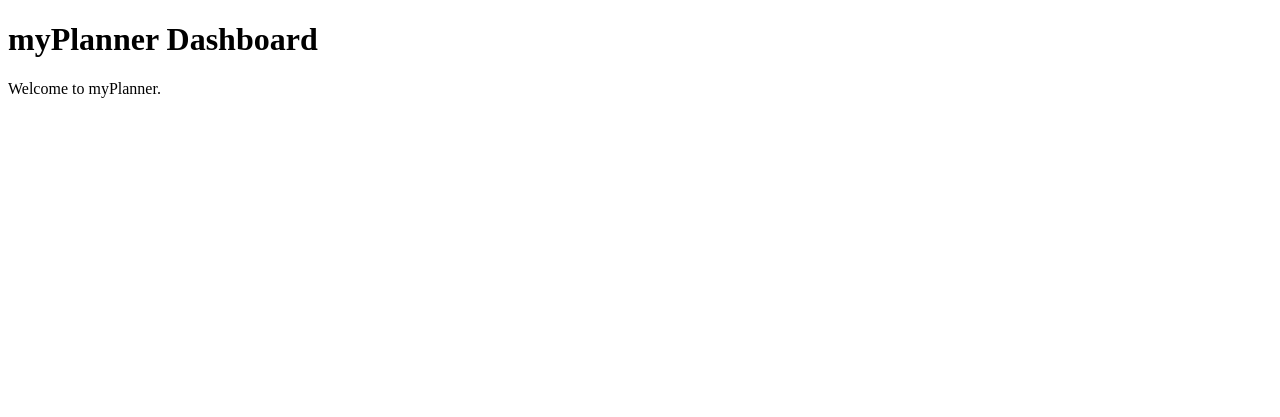
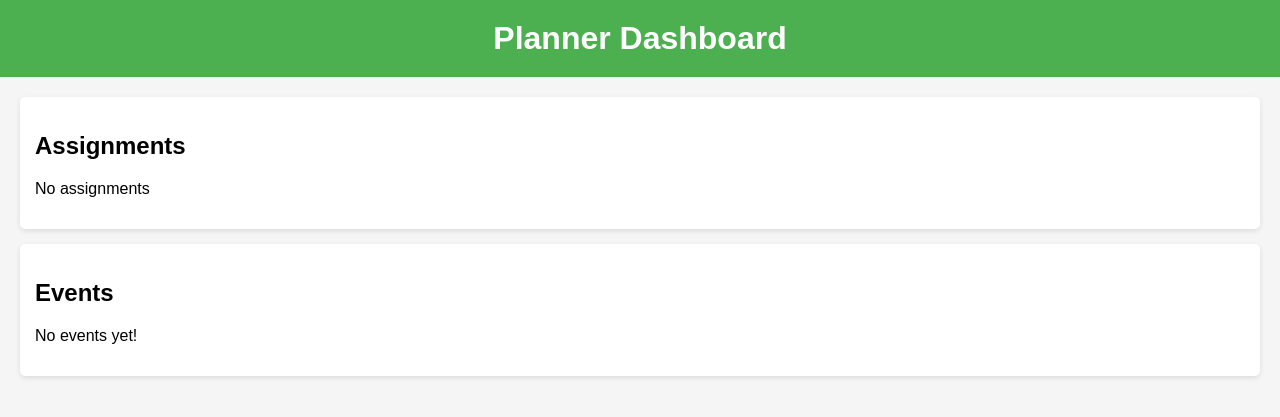
Before and after one commit to VatUpa28/myPlanner, a Flask app: page / in a window 1280 px wide. Shown: the top 417 px of the page. Run offline with Flask 3, Linux system fonts and the light colour scheme.

Commit message:
Add basic CSS layout and dashboard cards

```diff
--- a/static/css/style.css
+++ b/static/css/style.css
@@ -1 +1,31 @@
-/* Starter CSS for myPlanner */
+/* Basic styling for myPlanner dashboard */
+
+body {
+    font-family: Arial, sans-serif;
+    background-color: #f5f5f5;
+    margin: 0;
+    padding: 0;
+}
+
+header {
+    background-color: #4CAF50;
+    color: white;
+    padding: 20px;
+    text-align: center;
+}
+
+h1 {
+    margin: 0;
+}
+
+main {
+    padding: 20px;
+}
+
+.card {
+    background-color: white;
+    border-radius: 5px;
+    padding: 15px;
+    margin-bottom: 15px;
+    box-shadow: 0px 2px 5px rgba(0,0,0,0.1);
+}
--- a/templates/base.html
+++ b/templates/base.html
@@ -3,6 +3,7 @@
 <head>
     <title>myPlanner</title>
 </head>
+    <link rel="stylesheet" href="{{ url_for('static', filename='css/style.css') }}">
 <body>
     {% block content %}{% endblock %}
 </body>
--- a/templates/dashboard.html
+++ b/templates/dashboard.html
@@ -1,6 +1,19 @@
 {% extends "base.html" %}
 
 {% block content %}
-<h1>myPlanner Dashboard</h1>
-<p>Welcome to myPlanner.</p>
+<header>
+    <h1>Planner Dashboard</h1>
+</header>
+
+<main>
+    <div class="card">
+        <h2>Assignments</h2>
+        <p>No assignments</p>
+    </div>
+
+    <div class="card">
+        <h2>Events</h2>
+        <p>No events yet!</p>
+    </div>
+</main>
 {% endblock %}
```
